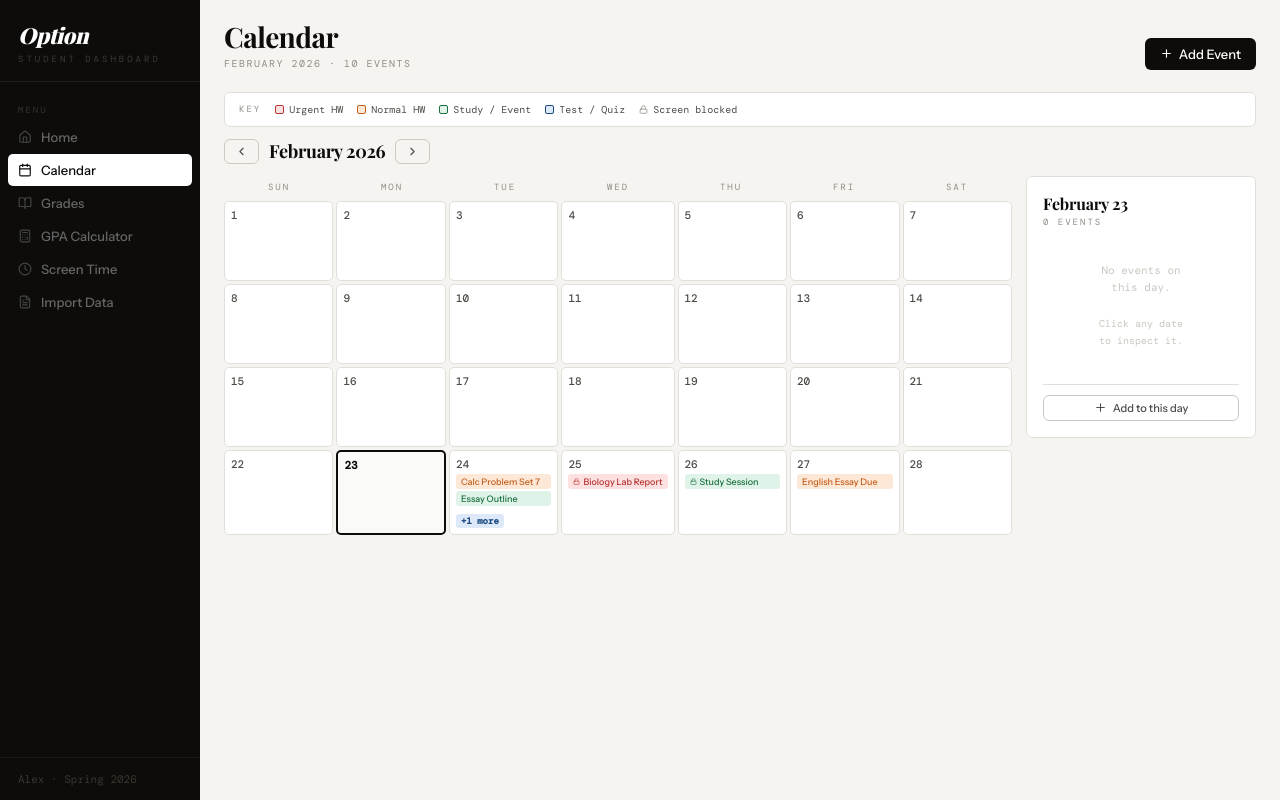
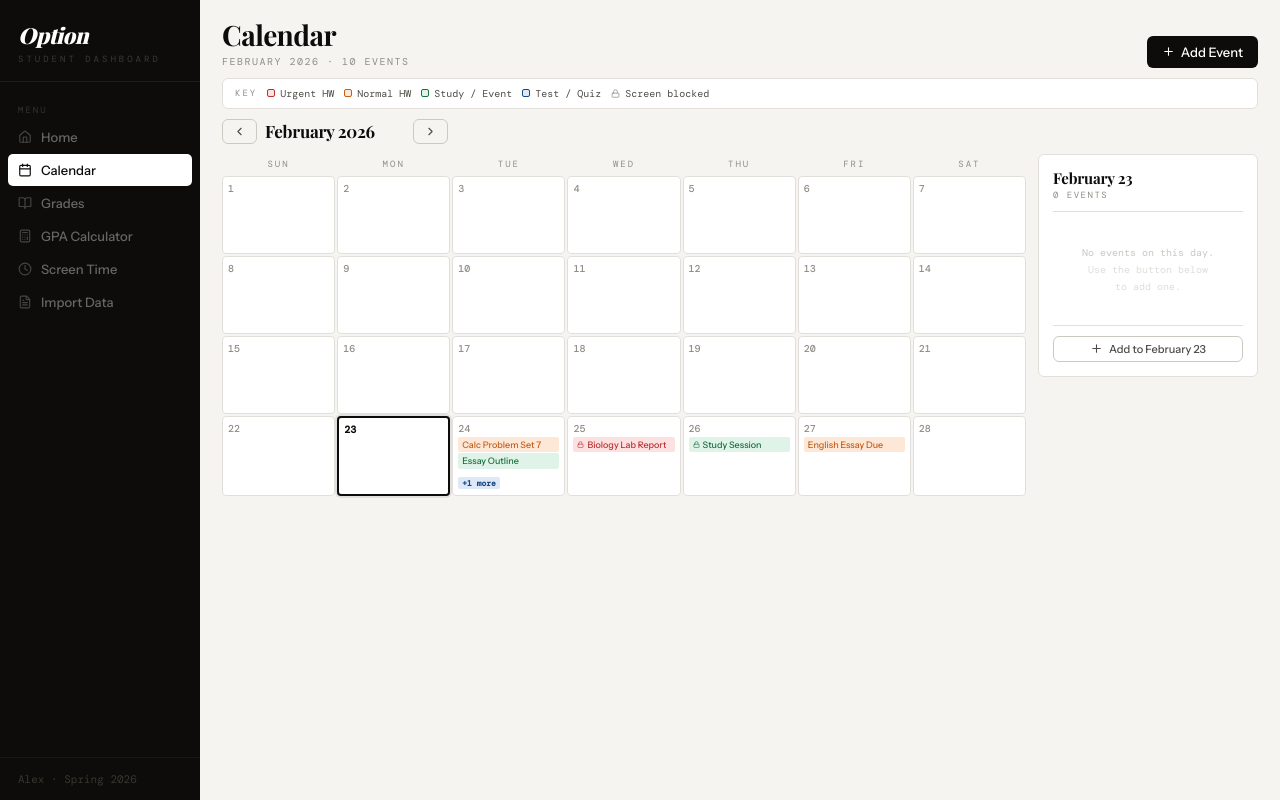
Before and after one commit to JoshuaUmapathi/option-app, a React (Create React App) app: page / in a window 1280 px wide. Both pictures are taken after a click on the element "Calendar". Built offline with nearby package versions, Linux system fonts and the light colour scheme; a web font is replaced by a local one.

Commit message:
Update App.js

```diff
--- a/src/App.js
+++ b/src/App.js
@@ -33,12 +33,12 @@ ${FONT}
 body{font-family:var(--ff-s);background:var(--bg);color:var(--ink);-webkit-font-smoothing:antialiased;}
 button,input,select,textarea{font-family:var(--ff-s);}
 
-.shell{display:flex;height:100vh;overflow:hidden;}
+.shell{display:flex;height:100vh;}
 
 /* ── Sidebar ─── */
 .sb{
   width:200px;min-width:200px;background:var(--ink);
-  display:flex;flex-direction:column;
+  display:flex;flex-direction:column;height:100vh;position:sticky;top:0;flex-shrink:0;
 }
 .sb-logo{padding:20px 18px 16px;border-bottom:1px solid #1e1d1a;}
 .sb-wordmark{font-family:var(--ff-d);font-size:22px;font-weight:900;color:#fff;letter-spacing:-0.5px;font-style:italic;}
@@ -58,8 +58,8 @@ button,input,select,textarea{font-family:var(--ff-s);}
 .sb-user{font-size:11px;color:#383830;font-family:var(--ff-m);}
 
 /* ── Main ─── */
-.main{flex:1;overflow-y:auto;background:var(--bg);}
-.page{padding:22px 24px;max-width:1200px;}
+.main{flex:1;overflow-y:auto;background:var(--bg);min-width:0;}
+.page{padding:20px 22px;width:100%;}
 
 /* ── Page header ─── */
 .ph{margin-bottom:22px;}
@@ -134,7 +134,7 @@ button,input,select,textarea{font-family:var(--ff-s);}
 .dv{height:1px;background:var(--border);margin:16px 0;}
 
 /* ── Modal ─── */
-.ov{position:fixed;inset:0;background:rgba(0,0,0,0.5);display:flex;align-items:center;justify-content:center;z-index:1000;backdrop-filter:blur(4px);}
+.ov{position:fixed;top:0;left:0;right:0;bottom:0;width:100vw;height:100vh;background:rgba(0,0,0,0.55);display:flex;align-items:center;justify-content:center;z-index:9999;backdrop-filter:blur(3px);}
 .modal{background:var(--surface);border:1px solid var(--border);border-radius:10px;padding:26px;width:480px;max-width:95vw;max-height:90vh;overflow-y:auto;}
 .mt{font-family:var(--ff-d);font-size:20px;font-weight:700;margin-bottom:18px;letter-spacing:-0.3px;}
 
@@ -157,52 +157,49 @@ button,input,select,textarea{font-family:var(--ff-s);}
 .spin{animation:spin 0.8s linear infinite;}
 
 /* ── Calendar ─── */
-.cal-wrap{display:flex;gap:14px;align-items:flex-start;}
+.cal-layout{display:flex;gap:12px;align-items:flex-start;width:100%;}
 .cal-main{flex:1;min-width:0;}
-.cal-hd{display:grid;grid-template-columns:repeat(7,1fr);gap:3px;margin-bottom:3px;}
-.cal-dow{text-align:center;font-family:var(--ff-m);font-size:9px;letter-spacing:2px;text-transform:uppercase;color:var(--ink3);padding:5px 2px;}
-.cal-grid{display:grid;grid-template-columns:repeat(7,1fr);gap:3px;}
-.cal-cell{min-height:80px;background:var(--surface);border:1px solid var(--border);border-radius:5px;padding:6px;cursor:pointer;transition:border-color 0.12s;position:relative;overflow:visible;}
+.cal-hd{display:grid;grid-template-columns:repeat(7,1fr);gap:2px;margin-bottom:2px;}
+.cal-dow{text-align:center;font-family:var(--ff-m);font-size:9px;letter-spacing:2px;text-transform:uppercase;color:var(--ink3);padding:4px 2px;}
+.cal-grid{display:grid;grid-template-columns:repeat(7,1fr);gap:2px;}
+.cal-cell{min-height:78px;background:var(--surface);border:1px solid var(--border);border-radius:4px;padding:5px;cursor:pointer;transition:border-color 0.12s;position:relative;overflow:visible;}
 .cal-cell:hover{border-color:var(--border2);}
 .cal-cell.today{border-color:var(--ink);border-width:2px;}
-.cal-cell.other{background:var(--surface2);opacity:0.45;}
-.cal-cell.sel{border-color:var(--ink);background:#fafaf8;}
-.cal-num{font-family:var(--ff-m);font-size:11px;font-weight:500;margin-bottom:3px;color:var(--ink2);}
+.cal-cell.other{background:var(--surface2);opacity:0.4;pointer-events:none;}
+.cal-cell.sel{border-color:var(--ink);box-shadow:0 0 0 2px rgba(13,12,10,0.08);}
+.cal-num{font-family:var(--ff-m);font-size:10px;font-weight:500;margin-bottom:2px;color:var(--ink3);}
 .cal-cell.today .cal-num{font-weight:700;color:var(--ink);}
 .cal-cell.sel .cal-num{color:var(--ink);font-weight:700;}
-.cal-ev{font-size:9px;padding:2px 5px;border-radius:3px;margin-bottom:2px;overflow:hidden;text-overflow:ellipsis;white-space:nowrap;font-family:var(--ff-s);font-weight:500;display:flex;align-items:center;gap:3px;}
+.cal-ev{font-size:9px;padding:1px 4px;border-radius:2px;margin-bottom:1px;overflow:hidden;text-overflow:ellipsis;white-space:nowrap;font-family:var(--ff-s);font-weight:500;display:flex;align-items:center;gap:3px;line-height:1.5;}
 .cal-ev.high{background:#fde0e0;color:var(--red);}
 .cal-ev.med{background:#fde8d8;color:var(--orange);}
 .cal-ev.low{background:#e0f3e8;color:var(--green);}
 .cal-ev.test{background:#dde8f8;color:var(--blue);}
-.cal-more{font-size:9px;color:var(--blue);font-family:var(--ff-m);cursor:pointer;padding:1px 5px;border-radius:3px;background:#dde8f8;transition:all 0.12s;display:inline-block;font-weight:600;}
-.cal-more:hover{background:#c8daf6;color:var(--blue);}
-.cal-key{display:flex;flex-wrap:wrap;gap:14px;align-items:center;padding:10px 14px;background:var(--surface);border:1px solid var(--border);border-radius:var(--r);margin-bottom:12px;}
+.cal-more{font-size:8px;color:var(--blue);font-family:var(--ff-m);cursor:pointer;padding:1px 4px;border-radius:2px;background:#dde8f8;font-weight:600;display:inline-block;margin-top:1px;transition:background 0.1s;}
+.cal-more:hover{background:#c5d8f5;}
+.cal-key{display:flex;flex-wrap:wrap;gap:10px;align-items:center;padding:8px 12px;background:var(--surface);border:1px solid var(--border);border-radius:var(--r);margin-bottom:10px;}
 .ck-item{display:flex;align-items:center;gap:5px;font-size:10px;font-family:var(--ff-m);color:var(--ink2);}
-.ck-swatch{width:9px;height:9px;border-radius:2px;flex-shrink:0;}
+.ck-swatch{width:8px;height:8px;border-radius:2px;flex-shrink:0;}
+
+/* "+N more" floating popup */
+.day-pop{position:absolute;top:calc(100% + 4px);background:var(--surface);border:1px solid var(--border);border-radius:8px;padding:12px;z-index:500;min-width:200px;max-width:240px;box-shadow:0 8px 28px rgba(0,0,0,0.14);}
+.dp-date{font-family:var(--ff-m);font-size:9px;letter-spacing:2px;text-transform:uppercase;color:var(--ink3);margin-bottom:8px;}
 
 /* Day detail side panel */
-.day-panel{width:230px;flex-shrink:0;background:var(--surface);border:1px solid var(--border);border-radius:var(--r);padding:16px;position:sticky;top:20px;align-self:flex-start;}
-.dp-head{display:flex;align-items:flex-start;justify-content:space-between;margin-bottom:12px;}
-.dp-title{font-family:var(--ff-d);font-size:16px;font-weight:700;letter-spacing:-0.2px;}
-.dp-sub{font-family:var(--ff-m);font-size:9px;letter-spacing:2px;text-transform:uppercase;color:var(--ink3);margin-top:2px;}
-.dp-ev{display:flex;align-items:flex-start;gap:8px;padding:8px 9px;border-radius:var(--r);margin-bottom:5px;border:1px solid var(--border);background:var(--surface);transition:all 0.12s;}
-.dp-ev:hover{border-color:var(--border2);}
-.dp-cb{width:16px;height:16px;border:1.5px solid var(--border2);border-radius:3px;flex-shrink:0;cursor:pointer;display:flex;align-items:center;justify-content:center;font-size:9px;transition:all 0.12s;margin-top:1px;}
-.dp-cb.checked{background:var(--ink);border-color:var(--ink);color:#fff;}
-.dp-info{flex:1;min-width:0;}
-.dp-name{font-size:12px;font-weight:600;line-height:1.3;transition:all 0.12s;}
-.dp-name.done{text-decoration:line-through;color:var(--ink3);}
-.dp-meta{font-family:var(--ff-m);font-size:9px;color:var(--ink3);margin-top:2px;}
-.dp-empty{text-align:center;padding:22px 10px;color:var(--ink4);font-size:11px;font-family:var(--ff-m);line-height:1.6;}
-.dp-del{background:none;border:none;cursor:pointer;padding:3px;color:var(--ink4);border-radius:3px;transition:all 0.12s;flex-shrink:0;display:flex;align-items:center;}
-.dp-del:hover{background:#fde0e0;color:var(--red);}
-.dp-del-all{width:100%;margin-top:10px;padding:6px;border-radius:var(--r);background:transparent;border:1px solid var(--border);cursor:pointer;font-size:11px;color:var(--red);font-family:var(--ff-m);transition:all 0.12s;}
-.dp-del-all:hover{background:#fde0e0;border-color:var(--red);}
-
-/* "+N more" overflow popup */
-.day-pop{position:absolute;top:calc(100% + 4px);background:var(--surface);border:1px solid var(--border);border-radius:8px;padding:12px;z-index:200;min-width:190px;box-shadow:0 8px 24px rgba(0,0,0,0.12);}
-.dp-date{font-family:var(--ff-m);font-size:9px;letter-spacing:2px;text-transform:uppercase;color:var(--ink3);margin-bottom:8px;}
+.day-panel{width:220px;flex-shrink:0;background:var(--surface);border:1px solid var(--border);border-radius:var(--r);padding:14px;position:sticky;top:0;max-height:calc(100vh - 40px);overflow-y:auto;}
+.dpanel-hd{display:flex;align-items:flex-start;justify-content:space-between;gap:8px;margin-bottom:12px;padding-bottom:10px;border-bottom:1px solid var(--border);}
+.dpanel-title{font-family:var(--ff-d);font-size:15px;font-weight:700;letter-spacing:-0.2px;line-height:1.2;}
+.dpanel-sub{font-family:var(--ff-m);font-size:9px;letter-spacing:1.5px;text-transform:uppercase;color:var(--ink3);margin-top:2px;}
+.dpanel-ev{display:flex;align-items:flex-start;gap:7px;padding:8px;border-radius:var(--r);margin-bottom:4px;border:1px solid var(--border);background:var(--surface);transition:border-color 0.1s;}
+.dpanel-ev:hover{border-color:var(--border2);}
+.dpanel-cb{width:15px;height:15px;border:1.5px solid var(--border2);border-radius:3px;flex-shrink:0;cursor:pointer;display:flex;align-items:center;justify-content:center;font-size:8px;transition:all 0.12s;margin-top:1px;}
+.dpanel-cb.on{background:var(--ink);border-color:var(--ink);color:#fff;}
+.dpanel-name{font-size:11px;font-weight:600;line-height:1.3;flex:1;min-width:0;}
+.dpanel-name.done{text-decoration:line-through;color:var(--ink4);}
+.dpanel-meta{font-family:var(--ff-m);font-size:9px;color:var(--ink3);margin-top:2px;display:flex;align-items:center;gap:4px;flex-wrap:wrap;}
+.dpanel-del{background:none;border:none;cursor:pointer;padding:2px;color:var(--ink4);border-radius:2px;transition:all 0.12s;flex-shrink:0;display:flex;align-items:center;justify-content:center;}
+.dpanel-del:hover{background:#fde0e0;color:var(--red);}
+.dpanel-empty{text-align:center;padding:20px 8px;color:var(--ink4);font-size:10px;font-family:var(--ff-m);line-height:1.7;}
 
 /* ── Grades ─── */
 .class-grid{display:grid;grid-template-columns:repeat(3,1fr);gap:12px;}
@@ -434,20 +431,18 @@ function HomePage({ events }) {
 function CalendarPage({ events, setEvents }) {
   const [month, setMonth] = useState(1);
   const [year] = useState(2026);
-  const [selDay, setSelDay] = useState(23); // selected day for side panel
-  const [overflowPop, setOverflowPop] = useState(null); // {cellIndex, day}
+  const [selDay, setSelDay] = useState(23);
+  const [overflowCell, setOverflowCell] = useState(null);
   const [showAdd, setShowAdd] = useState(false);
   const [newEv, setNewEv] = useState({name:"",date:"",priority:"med",blockScreen:false});
-  const [done, setDone] = useState({}); // checked-off event ids
-  const popRef = useRef(null);
+  const [checked, setChecked] = useState({});
+  const gridRef = useRef(null);
   const MN = ["January","February","March","April","May","June","July","August","September","October","November","December"];
-  const PRIORITY_LABELS = {high:"Urgent HW",med:"Normal HW",low:"Study / Event",test:"Test / Quiz"};
-  const PRIORITY_COLORS = {high:"var(--red)",med:"var(--orange)",low:"var(--green)",test:"var(--blue)"};
+  const PLABELS = {high:"Urgent HW",med:"Normal HW",low:"Study / Event",test:"Test / Quiz"};
+  const PCOLORS = {high:"var(--red)",med:"var(--orange)",low:"var(--green)",test:"var(--blue)"};
 
   useEffect(()=>{
-    const h = e => {
-      if(popRef.current && !popRef.current.contains(e.target)) setOverflowPop(null);
-    };
+    const h = e => { if(gridRef.current && !gridRef.current.contains(e.target)) setOverflowCell(null); };
     document.addEventListener("mousedown",h);
     return ()=>document.removeEventListener("mousedown",h);
   },[]);
@@ -466,33 +461,36 @@ function CalendarPage({ events, setEvents }) {
   };
 
   const selEvts = getEvts(selDay);
+  const checkedIds = Object.keys(checked).filter(id=>checked[id]).map(Number);
 
-  const removeEvent = (id) => {
+  const removeEvent = id => {
     setEvents(prev=>prev.filter(e=>e.id!==id));
-    setDone(prev=>{ const n={...prev}; delete n[id]; return n; });
+    setChecked(p=>{ const n={...p}; delete n[id]; return n; });
   };
 
   const removeChecked = () => {
-    const ids = Object.keys(done).filter(id=>done[id]).map(Number);
-    setEvents(prev=>prev.filter(e=>!ids.includes(e.id)));
-    setDone({});
+    setEvents(prev=>prev.filter(e=>!checkedIds.includes(e.id)));
+    setChecked({});
   };
 
   const addEvent = () => {
     const conflict = events.find(e=>e.date===newEv.date);
-    if(conflict) {
-      if(!window.confirm(`⚠️ "${conflict.name}" is already on this date. Add anyway?`)) return;
-    }
+    if(conflict && !window.confirm(`"${conflict.name}" is already on this date. Add anyway?`)) return;
     setEvents(prev=>[...prev,{...newEv,id:Date.now()}]);
     setShowAdd(false);
     setNewEv({name:"",date:"",priority:"med",blockScreen:false});
   };
 
-  const checkedCount = Object.values(done).filter(Boolean).length;
+  const openAddForDay = () => {
+    const d = `${year}-${String(month+1).padStart(2,"0")}-${String(selDay).padStart(2,"0")}`;
+    setNewEv(p=>({...p,date:d}));
+    setShowAdd(true);
+  };
 
   return (
     <div className="page fu">
-      <div className="ph">
+      {/* Header */}
+      <div className="ph" style={{marginBottom:10}}>
         <div className="ph-row">
           <div>
             <div className="ph-title">Calendar</div>
@@ -502,6 +500,7 @@ function CalendarPage({ events, setEvents }) {
         </div>
       </div>
 
+      {/* Key */}
       <div className="cal-key">
         <span style={{fontFamily:"var(--ff-m)",fontSize:9,letterSpacing:2,textTransform:"uppercase",color:"var(--ink3)"}}>KEY</span>
         {[["high","Urgent HW","#fde0e0","var(--red)"],["med","Normal HW","#fde8d8","var(--orange)"],["low","Study / Event","#e0f3e8","var(--green)"],["test","Test / Quiz","#dde8f8","var(--blue)"]].map(([k,l,bg,c])=>(
@@ -510,15 +509,17 @@ function CalendarPage({ events, setEvents }) {
         <div className="ck-item"><Lock size={9} style={{color:"var(--ink3)"}}/> Screen blocked</div>
       </div>
 
-      <div style={{display:"flex",alignItems:"center",gap:10,marginBottom:12}}>
-        <button className="btn btn-out btn-sm" onClick={()=>setMonth(m=>Math.max(0,m-1))}><ChevronLeft size={12}/></button>
-        <div style={{fontFamily:"var(--ff-d)",fontSize:18,fontWeight:700,letterSpacing:"-0.3px"}}>{MN[month]} {year}</div>
-        <button className="btn btn-out btn-sm" onClick={()=>setMonth(m=>Math.min(11,m+1))}><ChevronRight size={12}/></button>
+      {/* Month nav */}
+      <div style={{display:"flex",alignItems:"center",gap:8,marginBottom:10}}>
+        <button className="btn btn-out btn-sm" onClick={()=>{ setMonth(m=>Math.max(0,m-1)); setSelDay(null); }}><ChevronLeft size={12}/></button>
+        <div style={{fontFamily:"var(--ff-d)",fontSize:17,fontWeight:700,letterSpacing:"-0.3px",minWidth:140}}>{MN[month]} {year}</div>
+        <button className="btn btn-out btn-sm" onClick={()=>{ setMonth(m=>Math.min(11,m+1)); setSelDay(null); }}><ChevronRight size={12}/></button>
       </div>
 
-      <div className="cal-wrap" ref={popRef}>
-        {/* ── Main calendar grid ── */}
-        <div className="cal-main">
+      {/* Two-column layout: calendar + side panel */}
+      <div className="cal-layout">
+        {/* Calendar grid */}
+        <div className="cal-main" ref={gridRef}>
           <div className="cal-hd">
             {["Sun","Mon","Tue","Wed","Thu","Fri","Sat"].map(d=><div key={d} className="cal-dow">{d}</div>)}
           </div>
@@ -529,36 +530,35 @@ function CalendarPage({ events, setEvents }) {
               const isSel = c.d===selDay&&!c.other;
               const visible = evts.slice(0,2);
               const overflow = evts.length-2;
-              const isOverflowOpen = overflowPop?.cellIndex===i;
+              const isOpen = overflowCell===i;
               return (
                 <div key={i}
                   className={`cal-cell ${isToday?"today":""} ${c.other?"other":""} ${isSel?"sel":""}`}
-                  style={{position:"relative"}}
-                  onClick={()=>{ if(c.d&&!c.other){ setSelDay(c.d); setOverflowPop(null); } }}>
+                  onClick={()=>{ if(c.d&&!c.other){ setSelDay(c.d); setOverflowCell(null); } }}>
                   {c.d && <div className="cal-num">{c.d}</div>}
                   {visible.map(e=>(
                     <div key={e.id} className={`cal-ev ${e.priority}`}>
                       {e.blockScreen&&<Lock size={7}/>}
-                      <span>{e.name}</span>
+                      <span style={{overflow:"hidden",textOverflow:"ellipsis"}}>{e.name}</span>
                     </div>
                   ))}
                   {overflow>0 && (
                     <div className="cal-more"
-                      onClick={ev=>{ ev.stopPropagation(); setOverflowPop(isOverflowOpen?null:{cellIndex:i,day:c.d}); }}>
+                      onClick={ev=>{ ev.stopPropagation(); setOverflowCell(isOpen?null:i); }}>
                       +{overflow} more
                     </div>
                   )}
-                  {/* Overflow popup */}
-                  {isOverflowOpen && (
-                    <div className="day-pop sd" style={{left:i%7>=4?"auto":"0",right:i%7>=4?"0":"auto"}}
+                  {isOpen && (
+                    <div className="day-pop sd"
+                      style={{left:i%7>=4?"auto":"0",right:i%7>=4?"0":"auto"}}
                       onClick={e=>e.stopPropagation()}>
-                      <div className="dp-date">{MN[month]} {c.d} · all events</div>
+                      <div className="dp-date">{MN[month]} {c.d} — all events</div>
                       {evts.map(e=>(
                         <div key={e.id} style={{display:"flex",alignItems:"center",gap:7,padding:"5px 0",borderBottom:"1px solid var(--border)"}}>
-                          <span style={{width:7,height:7,borderRadius:1,background:PRIORITY_COLORS[e.priority],flexShrink:0}}/>
-                          <span style={{flex:1,fontSize:12,fontWeight:500}}>{e.name}</span>
-                          {e.blockScreen&&<Lock size={9} style={{color:"var(--ink3)"}}/>}
-                          <button className="dp-del" title="Remove" onClick={()=>removeEvent(e.id)}>✕</button>
+                          <span style={{width:7,height:7,borderRadius:"2px",background:PCOLORS[e.priority],flexShrink:0,display:"inline-block"}}/>
+                          <span style={{flex:1,fontSize:12,fontWeight:500,overflow:"hidden",textOverflow:"ellipsis",whiteSpace:"nowrap"}}>{e.name}</span>
+                          {e.blockScreen&&<Lock size={9} style={{color:"var(--ink3)",flexShrink:0}}/>}
+                          <button className="dpanel-del" onClick={()=>{ removeEvent(e.id); if(evts.length===1) setOverflowCell(null); }}>✕</button>
                         </div>
                       ))}
                     </div>
@@ -569,45 +569,39 @@ function CalendarPage({ events, setEvents }) {
           </div>
         </div>
 
-        {/* ── Side panel ── */}
+        {/* Side panel */}
         <div className="day-panel">
-          <div className="dp-head">
+          <div className="dpanel-hd">
             <div>
-              <div className="dp-title">{MN[month]} {selDay||"—"}</div>
-              <div className="dp-sub">{selEvts.length} event{selEvts.length!==1?"s":""}</div>
+              <div className="dpanel-title">{selDay ? `${MN[month]} ${selDay}` : "No day selected"}</div>
+              <div className="dpanel-sub">{selEvts.length} event{selEvts.length!==1?"s":""}</div>
             </div>
-            {checkedCount>0 && (
-              <button className="btn btn-red btn-sm" onClick={removeChecked}>
-                Remove {checkedCount}
+            {checkedIds.length>0 && (
+              <button className="btn btn-red btn-sm" onClick={removeChecked} style={{flexShrink:0}}>
+                Remove {checkedIds.length}
               </button>
             )}
           </div>
 
-          {selEvts.length===0 ? (
-            <div className="dp-empty">
-              No events on<br/>this day.<br/><br/>
-              <span style={{fontSize:10}}>Click any date<br/>to inspect it.</span>
+          {!selDay || selEvts.length===0 ? (
+            <div className="dpanel-empty">
+              {selDay ? "No events on this day." : "Click a date to view events."}<br/>
+              <span style={{opacity:0.6}}>Use the button below<br/>to add one.</span>
             </div>
           ) : selEvts.map(e=>(
-            <div key={e.id} className={`dp-ev ${done[e.id]?"done":""}`}>
-              {/* Checkbox */}
-              <div className={`dp-cb ${done[e.id]?"checked":""}`}
-                onClick={()=>setDone(p=>({...p,[e.id]:!p[e.id]}))}>
-                {done[e.id]&&"✓"}
+            <div key={e.id} className="dpanel-ev">
+              <div className={`dpanel-cb ${checked[e.id]?"on":""}`} onClick={()=>setChecked(p=>({...p,[e.id]:!p[e.id]}))}>
+                {checked[e.id]&&"✓"}
               </div>
-              {/* Info */}
-              <div className="dp-info">
-                <div className={`dp-name ${done[e.id]?"done":""}`}>{e.name}</div>
-                <div className="dp-meta" style={{display:"flex",alignItems:"center",gap:5,flexWrap:"wrap"}}>
-                  <span style={{display:"inline-flex",alignItems:"center",gap:3}}>
-                    <span style={{width:6,height:6,borderRadius:1,background:PRIORITY_COLORS[e.priority],display:"inline-block"}}/>
-                    {PRIORITY_LABELS[e.priority]}
-                  </span>
-                  {e.blockScreen&&<span style={{display:"inline-flex",alignItems:"center",gap:3}}><Lock size={8}/>Blocked</span>}
+              <div style={{flex:1,minWidth:0}}>
+                <div className={`dpanel-name ${checked[e.id]?"done":""}`}>{e.name}</div>
+                <div className="dpanel-meta">
+                  <span style={{width:6,height:6,borderRadius:"1px",background:PCOLORS[e.priority],display:"inline-block",flexShrink:0}}/>
+                  {PLABELS[e.priority]}
+                  {e.blockScreen&&<><Lock size={8}/> Blocked</>}
                 </div>
               </div>
-              {/* Delete */}
-              <button className="dp-del" title="Delete event" onClick={()=>removeEvent(e.id)}>
+              <button className="dpanel-del" title="Delete" onClick={()=>removeEvent(e.id)}>
                 <svg width="10" height="10" viewBox="0 0 10 10" fill="none">
                   <path d="M1 1L9 9M9 1L1 9" stroke="currentColor" strokeWidth="1.5" strokeLinecap="round"/>
                 </svg>
@@ -615,30 +609,26 @@ function CalendarPage({ events, setEvents }) {
             </div>
           ))}
 
-          {selEvts.length>0 && checkedCount>0 && (
-            <button className="dp-del-all" onClick={removeChecked}>
-              Remove {checkedCount} checked event{checkedCount!==1?"s":""}
-            </button>
-          )}
-
-          <div style={{marginTop:12,paddingTop:10,borderTop:"1px solid var(--border)"}}>
-            <button className="btn btn-out btn-sm" style={{width:"100%",justifyContent:"center"}}
-              onClick={()=>{ setNewEv(p=>({...p,date:`${year}-${String(month+1).padStart(2,"0")}-${String(selDay).padStart(2,"0")}`})); setShowAdd(true); }}>
-              <Plus size={11}/>Add to this day
+          <div style={{marginTop:10,paddingTop:10,borderTop:"1px solid var(--border)"}}>
+            <button className="btn btn-out btn-sm" style={{width:"100%",justifyContent:"center"}} onClick={openAddForDay}>
+              <Plus size={11}/>Add to {selDay ? `${MN[month]} ${selDay}` : "this day"}
             </button>
           </div>
         </div>
       </div>
 
+      {/* Add Event modal — rendered at page level so it escapes any stacking context */}
       {showAdd && (
         <div className="ov" onClick={e=>e.target===e.currentTarget&&setShowAdd(false)}>
-          <div className="modal sd">
+          <div className="modal sd" onClick={e=>e.stopPropagation()}>
             <div className="mt">Add Event</div>
-            <div className="fg"><label className="fl">Name</label><input className="fi" value={newEv.name} onChange={e=>setNewEv({...newEv,name:e.target.value})} placeholder="e.g. Chemistry Test"/></div>
-            <div className="g2"><div className="fg"><label className="fl">Date</label><input type="date" className="fi" value={newEv.date} onChange={e=>setNewEv({...newEv,date:e.target.value})}/></div>
-            <div className="fg"><label className="fl">Priority</label><select className="fs" value={newEv.priority} onChange={e=>setNewEv({...newEv,priority:e.target.value})}>
-              <option value="high">High — Urgent</option><option value="med">Medium</option><option value="low">Low / Study</option><option value="test">Test / Quiz</option>
-            </select></div></div>
+            <div className="fg"><label className="fl">Name</label><input className="fi" value={newEv.name} onChange={e=>setNewEv({...newEv,name:e.target.value})} placeholder="e.g. Chemistry Test" autoFocus/></div>
+            <div className="g2">
+              <div className="fg"><label className="fl">Date</label><input type="date" className="fi" value={newEv.date} onChange={e=>setNewEv({...newEv,date:e.target.value})}/></div>
+              <div className="fg"><label className="fl">Priority</label><select className="fs" value={newEv.priority} onChange={e=>setNewEv({...newEv,priority:e.target.value})}>
+                <option value="high">High — Urgent</option><option value="med">Medium</option><option value="low">Low / Study</option><option value="test">Test / Quiz</option>
+              </select></div>
+            </div>
             <div style={{display:"flex",alignItems:"center",gap:10,marginBottom:16}}>
               <label className="tog"><input type="checkbox" checked={newEv.blockScreen} onChange={e=>setNewEv({...newEv,blockScreen:e.target.checked})}/><span className="tog-t"/></label>
               <span style={{fontSize:13}}>Block screen time during this event</span>
```
